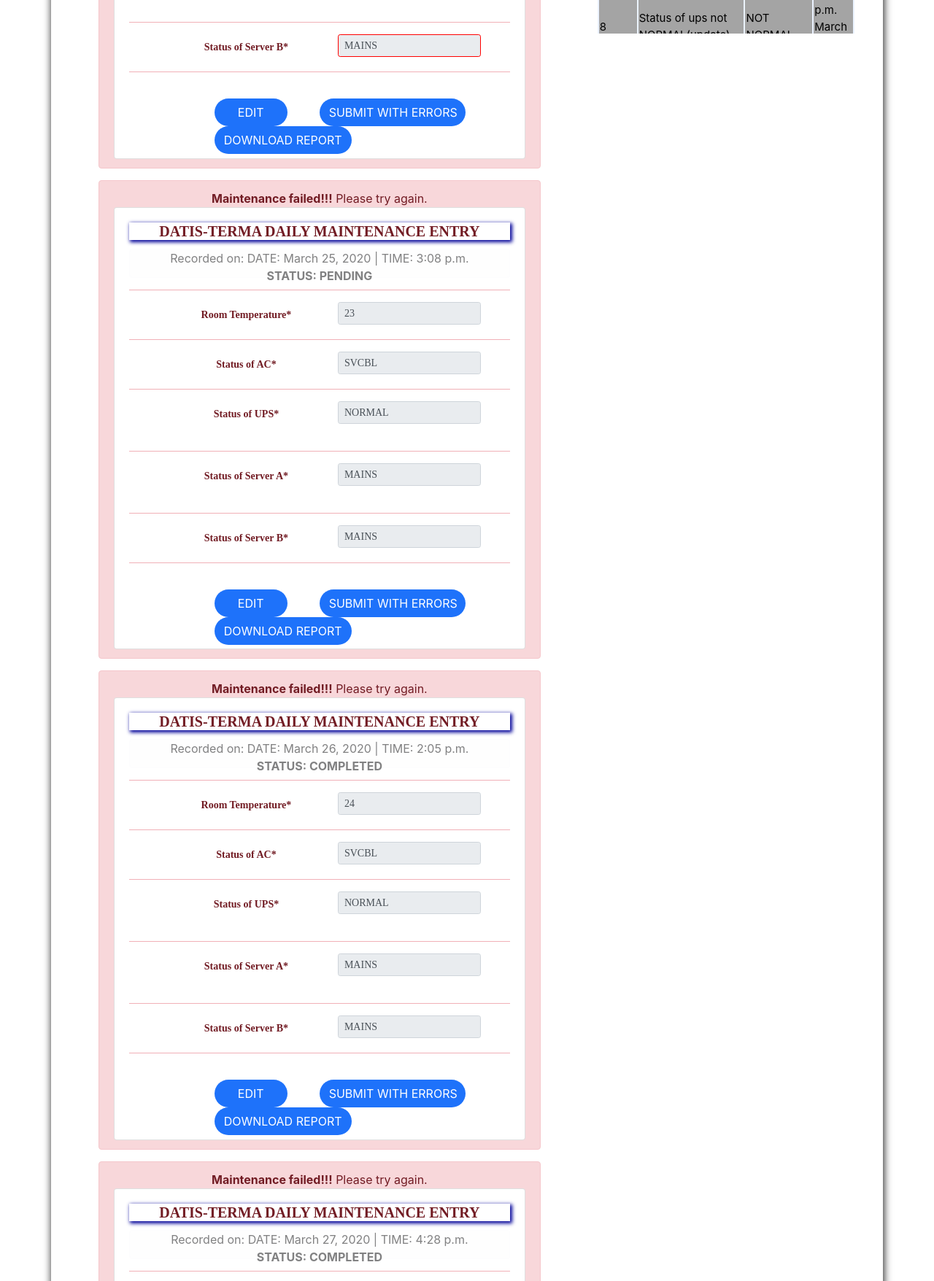
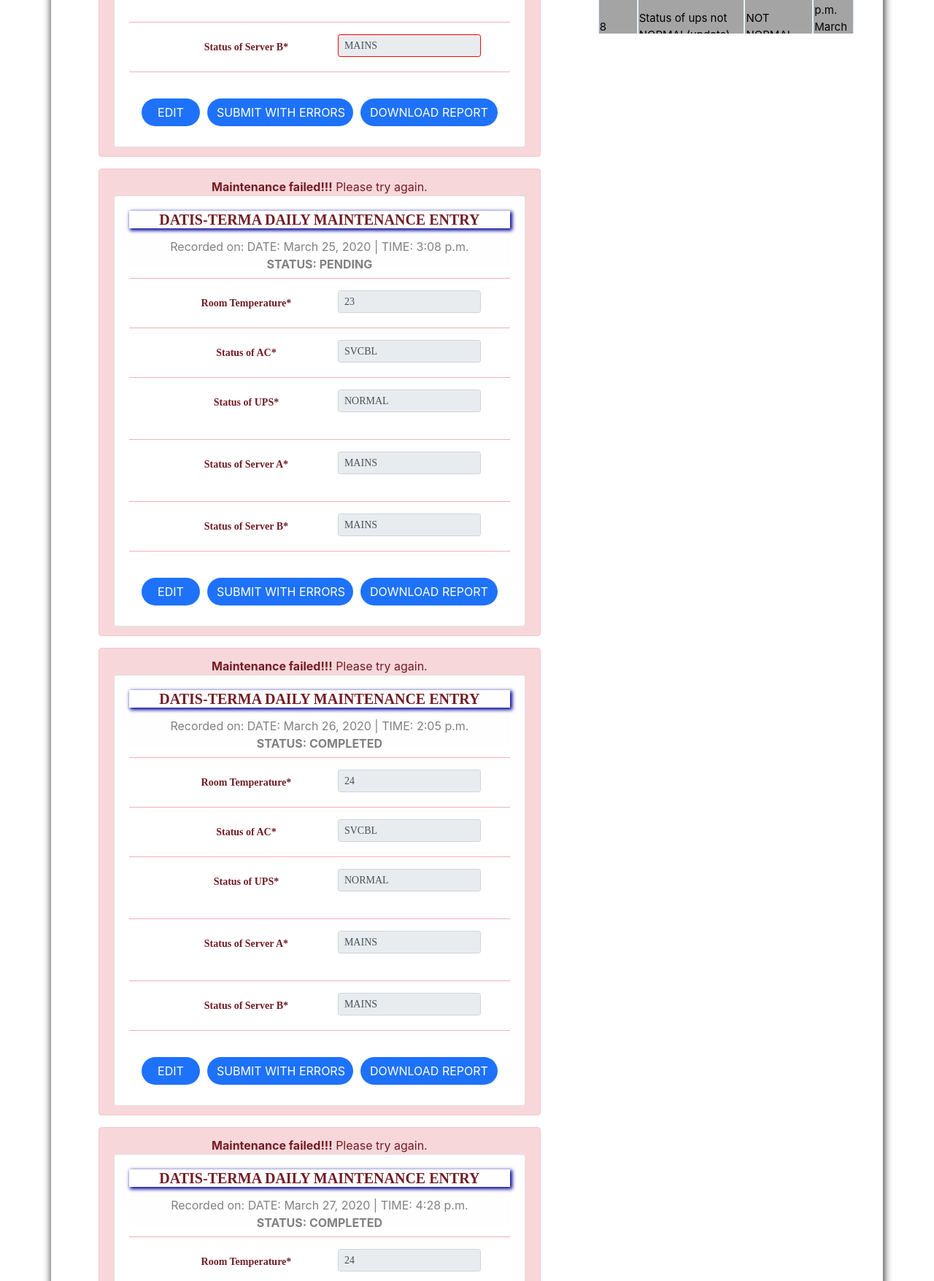
Before and after one commit to Nisargbharambe/SIH2020, a Django app: template engineer/templates/engineer/datis/datisdailyrep.html in a window 1280 px wide. Shown: the part 540-2296 px from the top of the page at 73% size. Run offline with Django 3.2, Linux system fonts and the light colour scheme; data comes from the database, SQL or seed files in the repository; tables that the repository leaves empty hold one stand-in row (values such as "Sample post"); the template is opened without the code that fills it: values that come from a table or form of the project are taken from there, most other values are stand-ins (such as "Sample title", 1, 10 or a date in 2020); some libraries are stand-ins or nearby versions; some web fonts are replaced.

Commit message:
Fixed Download Button Alignment

```diff
--- a/engineer/templates/engineer/datis/datisdailyrep.html
+++ b/engineer/templates/engineer/datis/datisdailyrep.html
@@ -100,96 +100,22 @@
 							    	<input type="text" class="form-control form-control-sm" id="status_of_serverB" name="Status of Server B" readonly="true" value="{{ datisd.status_of_serverb }}">
 							    </div>
 							  </div>
+							  	<hr>
+				      		</div>
+						  </form>
 
-
-							  	<hr>
-						 <!--
-							  <div class="form-group row">
-							    <label for="datetime_of_servers_wrt_GPS_CLK" class="col-sm-6 col-form-label">Date and time of servers wrt GPS CLK</label>
-							    <div>
-							      <input type="text" class="form-control form-control-sm" id="datetime_of_servers_wrt_GPS_CLK">
-							    </div>
-							  </div>
-
-
-							  	<hr>
-							  <div class="form-group row">
-							    <label for="status_of_Disk_array" class="col-sm-6 col-form-label">Status of Disk Array</label>
-							    <div>
-							      <input type="text" class="form-control form-control-sm" id="status_of_Disk_array">
-							    </div>
-							  </div>
-
-
-							  	<hr>
-							  <div class="form-group row">
-							    <label for="VHFTX_ATIS_status" class="col-sm-6 col-form-label">Status of VHF TX used for ATIS</label>
-							    <div>
-							      <input type="text" class="form-control form-control-sm" id="VHFTX_ATIS_status">
-							    </div>
-							  </div>
-
-
-							  	<hr>
-							  <div class="form-group row">
-							    <label for="VHFRX_ATIS_status" class="col-sm-6 col-form-label">Status of VHF RX used for ATIS</label>
-							    <div>
-							      <input type="text" class="form-control form-control-sm" id="VHFRX_ATIS_status">
-							    </div>
-							  </div>
-
-
-							  	<hr>
-							  <div class="form-group row">
-							    <label for="DATIS_update" class="col-sm-6 col-form-label">DATIS Update</label>
-							    <div>
-							      <input type="text" class="form-control form-control-sm" id="DATIS_update">
-							    </div>
-							  </div>
-
-
-							  	<hr>
-							  <div class="form-group row">
-							    <label for="Audio_quality" class="col-sm-6 col-form-label">Audio Quality</label>
-							    <div>
-							      <input type="text" class="form-control form-control-sm" id="Audio_quality">
-							    </div>
-							  </div>
-
-
-							  	<hr>
-							  <div class="form-group row">
-							    <label for="REMARKS" class="col-sm-6 col-form-label">Remarks</label>
-							    <div>
-							      <input type="text" class="form-control form-control-sm" id="REMARKS">
-							    </div>
-							  </div>
-
-
-							  	<hr>
-							  <div class="form-group row">
-							    <label for="Unit_incharge_approval" class="col-sm-6 col-form-label">Unit Incharge Approval</label>
-							    <div>
-							      <input type="text" class="form-control form-control-sm" id="Unit_incharge_approval">
-							    </div>
-							  </div>
-							    <hr>
-							-->
-
-				      		</div>
-				  		</form>
-					  	<div class="row row1" style="align-items: right; padding-left: 27%; padding-bottom: 1%">
+					  	<div class="row" style="align-items: right; padding-bottom: 5%; padding-left: 0; margin: auto;">
 					  		{% if datisd.room_temp < 25 and datisd.status_of_servera == "MAINS" and datisd.status_of_serverb == "STANDBY" and datisd.status_of_ups == "NORMAL" and datisd.status_of_ac == "SVCBL" or datisd.room_temp < 25 and datisd.status_of_servera == "STANDBY" and datisd.status_of_serverb == "MAINS" and datisd.status_of_ups == "NORMAL" and datisd.status_of_ac == "SVCBL" %}
-							  <button class="btn submitbut" target="_blank" onclick="window.location.href='/report/{{ datisd.p_id }}/{{ id }}'">DOWNLOAD REPORT</button>
+							  <button class="btn submitbut" style="margin: 0 5px;" target="_blank" onclick="window.location.href='/report/{{ datisd.p_id }}/{{ id }}'">DOWNLOAD REPORT</button>
 								{% elif f != 1  %}
 
-								    <button style="width: 100px; margin-right: 10%;"class="btn submitbut" onclick="window.location.href='/editdatisd/{{ datisd.p_id }}'">EDIT</button>
+								    <button style="width: 80px; margin: 0 5px;"class="btn submitbut" onclick="window.location.href='/editdatisd/{{ datisd.p_id }}'">EDIT</button>
 
-								   <button class="btn submitbut" onclick="window.location.href='/repsuberrors/{{ datisd.p_id }}/{{ id }}'">SUBMIT WITH ERRORS</button>
+								   <button class="btn submitbut" style="margin: 0 5px;" onclick="window.location.href='/repsuberrors/{{ datisd.p_id }}/{{ id }}'">SUBMIT WITH ERRORS</button>
 
 
 								   {% endif %}
-								   <button class="btn submitbut" onclick="window.open('/report/{{ datisd.p_id }}/{{ id }}')">DOWNLOAD REPORT</button>
+								   <button class="btn submitbut" style="margin: 0 5px;" onclick="window.open('/report/{{ datisd.p_id }}/{{ id }}')">DOWNLOAD REPORT</button>
 					  	</div>
 
 					</div>
```
